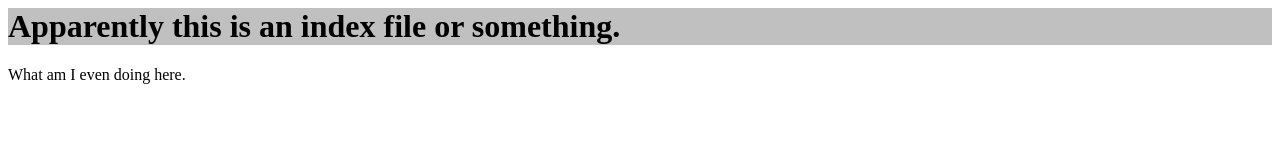
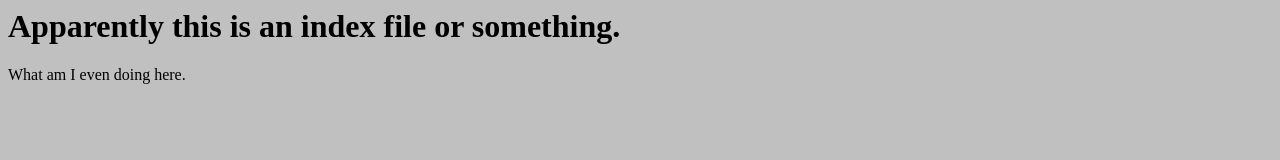
Before and after one commit to lminks/lminks.github.io, a plain HTML site: page index.html in a window 1280 px wide. Drawn offline with Linux system fonts and the light colour scheme.

Commit message:
Update index.html

```diff
--- a/index.html
+++ b/index.html
@@ -1,5 +1,5 @@
 <style>
-  h1 {background-color:silver;}
+  body {background-color:silver;}
 </style>
 <h1>Apparently this is an index file or something.</h1>
 <p>What am I even doing here.</p>
```
